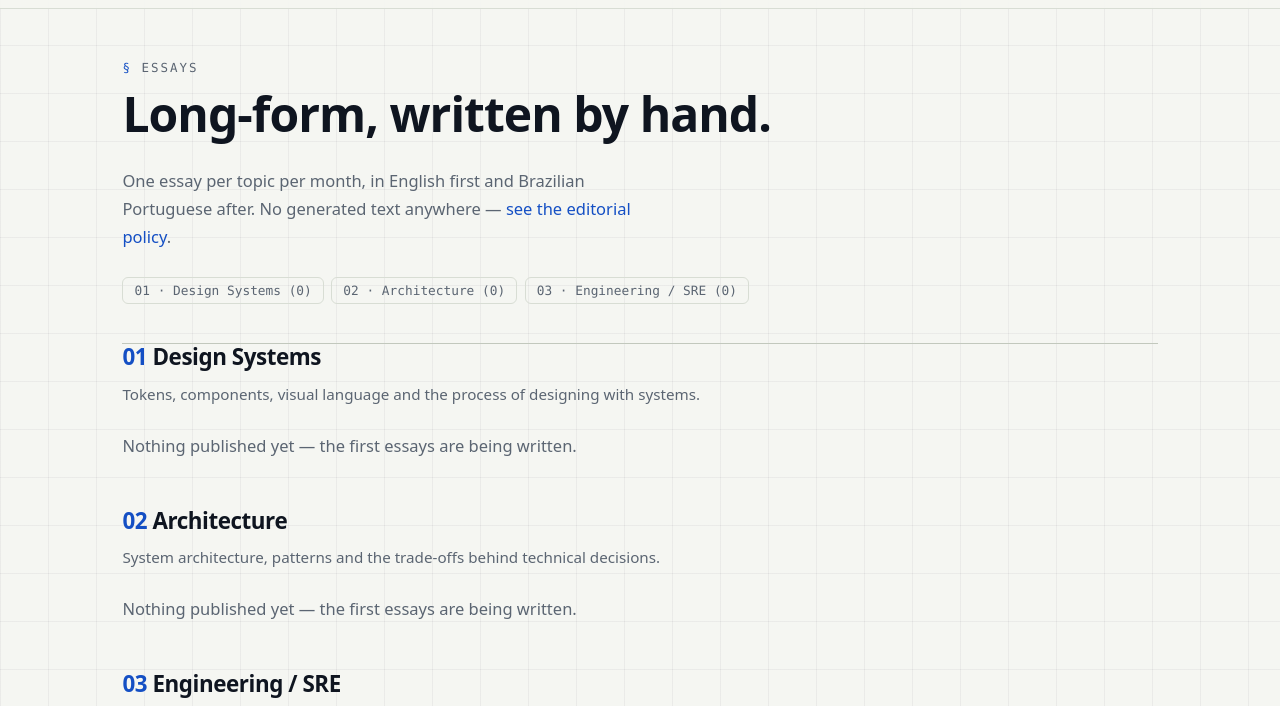
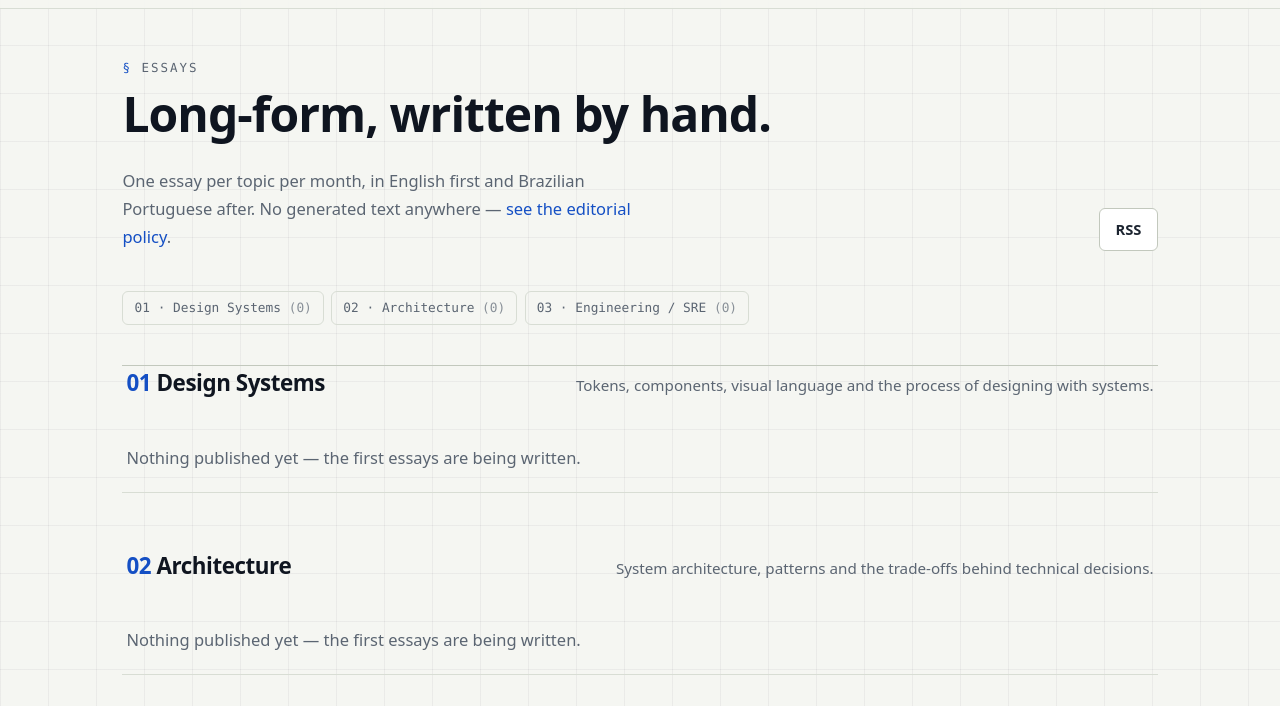
Before and after one commit to Zandler/zandler.github.io, an Astro site: page /blog in a window 1280 px wide. Shown: the part 51-757 px from the top of the page. Built offline with nearby package versions, Linux system fonts and the light colour scheme; Astro itself is replaced by a stand-in of ours.

Commit message:
Add design mioh

```diff
--- a/src/components/EssayRow.astro
+++ b/src/components/EssayRow.astro
@@ -6,21 +6,23 @@ import { categoryOf, readingTimeOf } from '../data/content';
 interface Props {
   post: CollectionEntry<'blog'>;
   index?: number;
+  ctx?: string;
 }
 
-const { post, index } = Astro.props;
+const { post, index, ctx } = Astro.props;
 const dateFmt = new Intl.DateTimeFormat('en-US', { year: 'numeric', month: 'short', day: 'numeric' });
+const idxLabel = index !== undefined ? String(index).padStart(2, '0') : '··';
 ---
 
 <article class="essay-row">
-  <span class="essay-index">{index !== undefined ? String(index).padStart(2, '0') : '··'}</span>
+  <span class="essay-index">{ctx ? `${ctx[0]}.${idxLabel}` : idxLabel}</span>
   <div>
     <h3><a href={withBase(`/blog/${post.id}/`)}>{post.data.title}</a></h3>
     {post.data.subtitle && <p class="essay-sub">{post.data.subtitle}</p>}
-    <div class="essay-meta">
-      <span class="cat-chip">{categoryOf(post).label}</span>
-      <time datetime={post.data.date.toISOString()}>{dateFmt.format(post.data.date)}</time>
-      <span>{readingTimeOf(post)} min read</span>
-    </div>
+  </div>
+  <div class="essay-meta">
+    <span class="cat-chip">{categoryOf(post).label}</span>
+    <time datetime={post.data.date.toISOString()}>{dateFmt.format(post.data.date)}</time>
+    <span>{readingTimeOf(post)} min</span>
   </div>
 </article>
--- a/src/components/Footer.astro
+++ b/src/components/Footer.astro
@@ -4,7 +4,7 @@ import { site, withBase } from '../data/site';
 const navLinks = [
   { href: '/blog', label: 'Essays' },
   { href: '/design-system', label: 'Blueprint' },
-  { href: '/trabalho', label: 'Work' },
+  { href: '/work', label: 'Work' },
   { href: '/sobre', label: 'About' },
 ].map((l) => ({ ...l, href: withBase(l.href) }));
 
--- a/src/components/Header.astro
+++ b/src/components/Header.astro
@@ -12,7 +12,7 @@ const navLinks = [
   { href: '/', label: 'Home' },
   { href: '/blog', label: 'Essays' },
   { href: '/design-system', label: 'Blueprint' },
-  { href: '/trabalho', label: 'Work' },
+  { href: '/work', label: 'Work' },
   { href: '/sobre', label: 'About' },
 ].map((l) => ({ ...l, href: withBase(l.href) }));
 
--- a/src/data/site.ts
+++ b/src/data/site.ts
@@ -29,7 +29,7 @@ export const site = {
     name: 'Zandler Oliveira',
     role: 'SRE / DevOps · Systems Architect',
     email: 'falecom@zandler.com.br',
-    location: 'Belo Horizonte, Brazil',
+    location: 'Vila Nova de Poiares, Portugal',
     resume: '/cv.pdf',
     resumeLabel: 'Download CV',
   },
--- a/src/pages/blog/index.astro
+++ b/src/pages/blog/index.astro
@@ -3,43 +3,77 @@ import Layout from '../../components/Layout.astro';
 import EssayRow from '../../components/EssayRow.astro';
 import { getCollection } from 'astro:content';
 import { categories } from '../../data/content';
+import { withBase } from '../../data/site';
 
 const posts = (await getCollection('blog', ({ data }) => !data.draft)).sort(
   (a, b) => b.data.date.valueOf() - a.data.date.valueOf(),
 );
 
+const featured = posts[0];
+
 const byCategory = (id: string) => posts.filter((p) => p.data.category === id);
 const count = (id: string) => byCategory(id).length;
+
+const dateFmt = new Intl.DateTimeFormat('en-US', { year: 'numeric', month: 'long', day: 'numeric' });
 ---
 
-<Layout title="Essays" description="Essays on design systems, systems architecture and engineering — written by hand.">
+<Layout
+  title="Essays"
+  description="Essays on design systems, systems architecture and engineering — written by hand."
+>
   <section class="section">
     <div class="container">
+      <header class="blog-head">
+        <div>
           <p class="kicker">Essays</p>
           <h1>Long-form, written by hand.</h1>
-      <p class="muted" style="max-width: 58ch;">
+          <p class="muted" style="max-width: 58ch; margin-bottom: 0;">
             One essay per topic per month, in English first and Brazilian Portuguese after. No generated
-        text anywhere — <a href="/sobre/">see the editorial policy</a>.
+            text anywhere — <a href={withBase('/sobre')}>see the editorial policy</a>.
           </p>
+        </div>
+        <a class="btn" href={withBase('/rss.xml')} rel="noopener">RSS</a>
+      </header>
 
-      <ul class="cat-tabs">
+      {featured && (
+        <article class="featured">
+          <a class="featured-main" href={withBase(`/blog/${featured.id}/`)}>
+            <div class="featured-meta">
+              <span class="cat-chip">Latest essay</span>
+              <time datetime={featured.data.date.toISOString()}>{dateFmt.format(featured.data.date)}</time>
+            </div>
+            <h2>{featured.data.title}</h2>
+            {featured.data.subtitle && <p class="featured-sub">{featured.data.subtitle}</p>}
+            <span class="featured-cta">Read the essay →</span>
+          </a>
+          <aside class="featured-side" aria-hidden="true">
+            <span class="featured-idx">Ø</span>
+          </aside>
+        </article>
+      )}
+
+      <nav class="cat-tabs" aria-label="Jump to category">
         {categories.map((c) => (
-          <li><a href={`#${c.id}`} aria-current={undefined}>{c.index} · {c.label} ({count(c.id)})</a></li>
+          <a href={`#${c.id}`}>{c.index} · {c.label} <span class="cat-count">({count(c.id)})</span></a>
         ))}
-      </ul>
+      </nav>
 
       <div class="essay-list">
         {categories.map((c) => (
-          <div style="margin-bottom: 3rem;">
+          <section style="margin-bottom: 3.5rem;">
+            <header class="cat-head">
               <h2 id={c.id} style="scroll-margin-top: calc(var(--nav-h) + 16px); font-size: 1.4rem;">
                 <span class="num-prefix">{c.index}</span> {c.label}
               </h2>
-            <p class="muted" style="margin: 0.15rem 0 1.5rem; font-size: 0.95rem;">{c.blurb}</p>
-            {byCategory(c.id).map((post, i) => <EssayRow post={post} index={i + 1} />)}
+              <p class="muted" style="margin: 0; font-size: 0.95rem;">{c.blurb}</p>
+            </header>
+            {byCategory(c.id).map((post, i) => (
+              <EssayRow post={post} index={i + 1} ctx={c.label} />
+            ))}
             {byCategory(c.id).length === 0 && (
-              <p class="muted">Nothing published yet — the first essays are being written.</p>
+              <p class="muted empty-note">Nothing published yet — the first essays are being written.</p>
             )}
-          </div>
+          </section>
         ))}
       </div>
     </div>
--- a/src/pages/index.astro
+++ b/src/pages/index.astro
@@ -25,6 +25,7 @@ const personJsonLd = {
 
 <Layout title={undefined} description={site.description} jsonLd={personJsonLd}>
   <section class="home-hero">
+    <div class="container home-hero-grid">
       <div>
         <p class="kicker">zandler.com.br · design systems & systems architecture</p>
         <h1>
@@ -65,6 +66,7 @@ const personJsonLd = {
           <span class="rail-value">{site.author.location}</span>
         </div>
       </aside>
+    </div>
   </section>
 
   <section class="section" style="padding-top: 0;">
@@ -119,7 +121,7 @@ const personJsonLd = {
             under the <a href={withBase('/design-system')}>Blueprint</a> design system.
           </p>
           <p class="home-actions">
-            <a class="btn" href={withBase('/trabalho')}>Work history</a>
+            <a class="btn" href={withBase('/work')}>Work history</a>
             <a class="btn" href={withBase(site.author.resume)}>{site.author.resumeLabel}</a>
             <a class="btn" href={withBase(`mailto:${site.author.email}`)}>Email me</a>
           </p>
--- a/src/pages/sobre.astro
+++ b/src/pages/sobre.astro
@@ -42,7 +42,7 @@ const socials = Object.values(site.socials).filter((s) => !s.url.endsWith('/rss.
           applied here first. That is also how I write: by building, then explaining what I built.
         </p>
         <p>
-          <a href={withBase('/trabalho')}>The work page</a> has the full history, and the
+          <a href={withBase('/work')}>The work page</a> has the full history, and the
           <a href={withBase('/blog')}> essays</a> hold the arguments.
         </p>
       </div>
--- a/src/styles/global.css
+++ b/src/styles/global.css
@@ -343,11 +343,14 @@ th {
    ========================================================================== */
 
 .home-hero {
+  padding-block: 5rem 3rem;
+}
+
+.home-hero-grid {
   display: grid;
   grid-template-columns: 1fr 320px;
   gap: 3rem;
   align-items: start;
-  padding-block: 5rem 3rem;
 }
 
 .home-hero h1 {
@@ -464,10 +467,10 @@ th {
 
 .essay-row {
   display: grid;
-  grid-template-columns: 3.25rem 1fr;
+  grid-template-columns: 4.5rem 1fr auto;
   gap: 0 2rem;
   align-items: baseline;
-  padding: 1.15rem 0.25rem;
+  padding: 1.25rem 0.25rem;
   border-bottom: 1px solid var(--line);
   transition: background-color 0.15s ease;
 }
@@ -478,13 +481,15 @@ th {
 
 .essay-row .essay-index {
   font-family: var(--font-mono);
-  font-size: 0.85rem;
-  color: var(--muted);
+  font-size: 0.8rem;
+  color: var(--accent);
+  letter-spacing: 0.05em;
 }
 
 .essay-row h3 {
   margin: 0 0 0.3rem;
   font-size: 1.2rem;
+  letter-spacing: -0.015em;
 }
 
 .essay-row h3 a {
@@ -497,19 +502,25 @@ th {
 
 .essay-row .essay-sub {
   color: var(--muted);
-  margin: 0 0 0.45rem;
+  margin: 0;
   font-size: 0.95rem;
   max-width: 64ch;
+}
+
+.essay-row .essay-meta {
+  justify-content: flex-end;
+  text-align: right;
 }
 
 .essay-meta {
   display: flex;
   flex-wrap: wrap;
-  gap: 0.5rem 1rem;
+  gap: 0.4rem 1rem;
   align-items: center;
   font-family: var(--font-mono);
   font-size: 0.76rem;
   color: var(--muted);
+  white-space: nowrap;
 }
 
 .cat-chip {
@@ -528,7 +539,7 @@ th {
   display: flex;
   flex-wrap: wrap;
   gap: 0.45rem;
-  margin: 1.5rem 0 2.5rem;
+  margin: 2.5rem 0;
   list-style: none;
   padding: 0;
 }
@@ -547,10 +558,116 @@ th {
   color: var(--accent);
 }
 
-.cat-tabs a[aria-current='true'] {
-  border-color: var(--accent);
-  background: var(--accent-soft);
+.cat-tabs .cat-count {
+  color: var(--muted);
+  opacity: 0.7;
+}
+
+.cat-head {
+  display: flex;
+  align-items: baseline;
+  justify-content: space-between;
+  gap: 1.5rem;
+  flex-wrap: wrap;
+  padding: 0.25rem 0.25rem 1rem;
+}
+
+.empty-note {
+  border-bottom: 1px solid var(--line);
+  padding: 1.25rem 0.25rem;
+  margin: 0;
+}
+
+/* ==========================================================================
+   Blog index — header & featured
+   ========================================================================== */
+
+.blog-head {
+  display: flex;
+  align-items: flex-end;
+  justify-content: space-between;
+  gap: 1.5rem;
+  flex-wrap: wrap;
+  margin-bottom: 2.5rem;
+}
+
+.featured {
+  position: relative;
+  display: grid;
+  grid-template-columns: 1fr 152px;
+  border: 1px solid var(--line-strong);
+  border-left: 4px solid var(--accent);
+  border-radius: var(--radius-md);
+  background:
+    linear-gradient(135deg, var(--accent-soft), transparent 45%),
+    var(--surface);
+  overflow: hidden;
+  margin-bottom: 2.5rem;
+}
+
+.featured-main {
+  display: block;
+  padding: 2rem 2rem 2.25rem;
+}
+
+.featured-main:hover h2 {
   color: var(--accent);
+}
+
+.featured-meta {
+  display: flex;
+  align-items: center;
+  gap: 1rem;
+  margin-bottom: 1rem;
+  font-family: var(--font-mono);
+  font-size: 0.78rem;
+  color: var(--muted);
+}
+
+.featured-main h2 {
+  font-size: clamp(1.6rem, 3.5vw, 2.2rem);
+  margin: 0 0 0.75rem;
+  max-width: 30ch;
+  letter-spacing: -0.02em;
+  transition: color 0.15s ease;
+}
+
+.featured-sub {
+  color: var(--muted);
+  font-size: 1.05rem;
+  max-width: 56ch;
+  margin: 0 0 1.5rem;
+}
+
+.featured-cta {
+  display: inline-flex;
+  align-items: center;
+  gap: 0.4rem;
+  font-family: var(--font-mono);
+  font-size: 0.82rem;
+  font-weight: 600;
+  color: var(--accent);
+}
+
+.featured-main:hover .featured-cta {
+  text-decoration: underline;
+  text-underline-offset: 3px;
+}
+
+.featured-side {
+  display: grid;
+  place-items: center;
+  border-left: 1px dashed var(--line-strong);
+  background: var(--surface-2);
+}
+
+.featured-idx {
+  font-family: var(--font-mono);
+  font-size: 4.5rem;
+  font-weight: 600;
+  color: var(--accent);
+  opacity: 0.85;
+  line-height: 1;
 }
 
 /* ==========================================================================
@@ -1034,9 +1151,12 @@ th {
 
 @media (max-width: 860px) {
   .home-hero {
+    padding-block: 3rem 2rem;
+  }
+
+  .home-hero-grid {
     grid-template-columns: 1fr;
     gap: 2rem;
-    padding-block: 3rem 2rem;
   }
 
   .home-about-grid {
@@ -1047,6 +1167,25 @@ th {
   .timeline-item {
     grid-template-columns: 1fr;
     gap: 0.35rem;
+  }
+
+  .essay-row {
+    grid-template-columns: 4.5rem 1fr;
+  }
+
+  .essay-row .essay-meta {
+    grid-column: 2;
+    justify-content: flex-start;
+    text-align: left;
+    margin-top: 0.15rem;
+  }
+
+  .featured {
+    grid-template-columns: 1fr;
+  }
+
+  .featured-side {
+    display: none;
   }
 
   .footer-inner {
```
Also changed, not shown: src/data/resume.ts (+26 -5 lines). Lines whose indentation alone changed are shown as unchanged.
